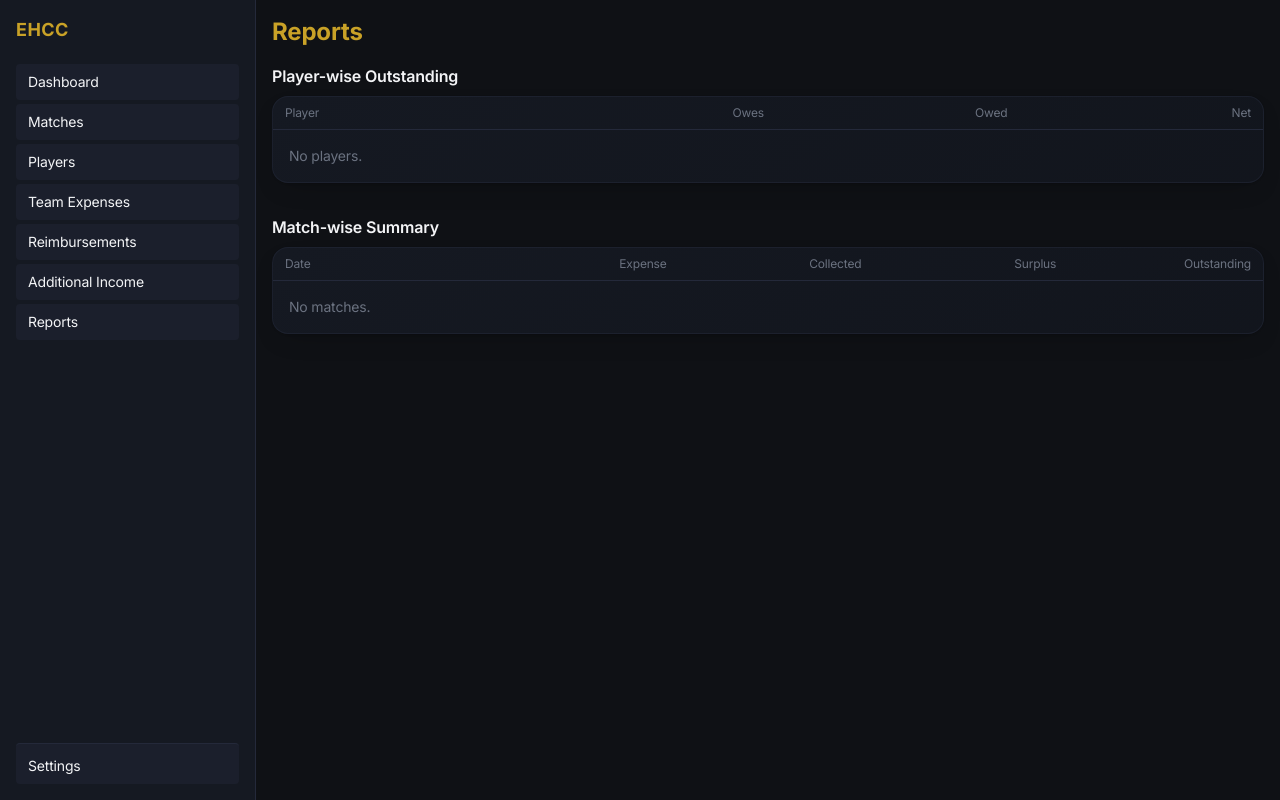
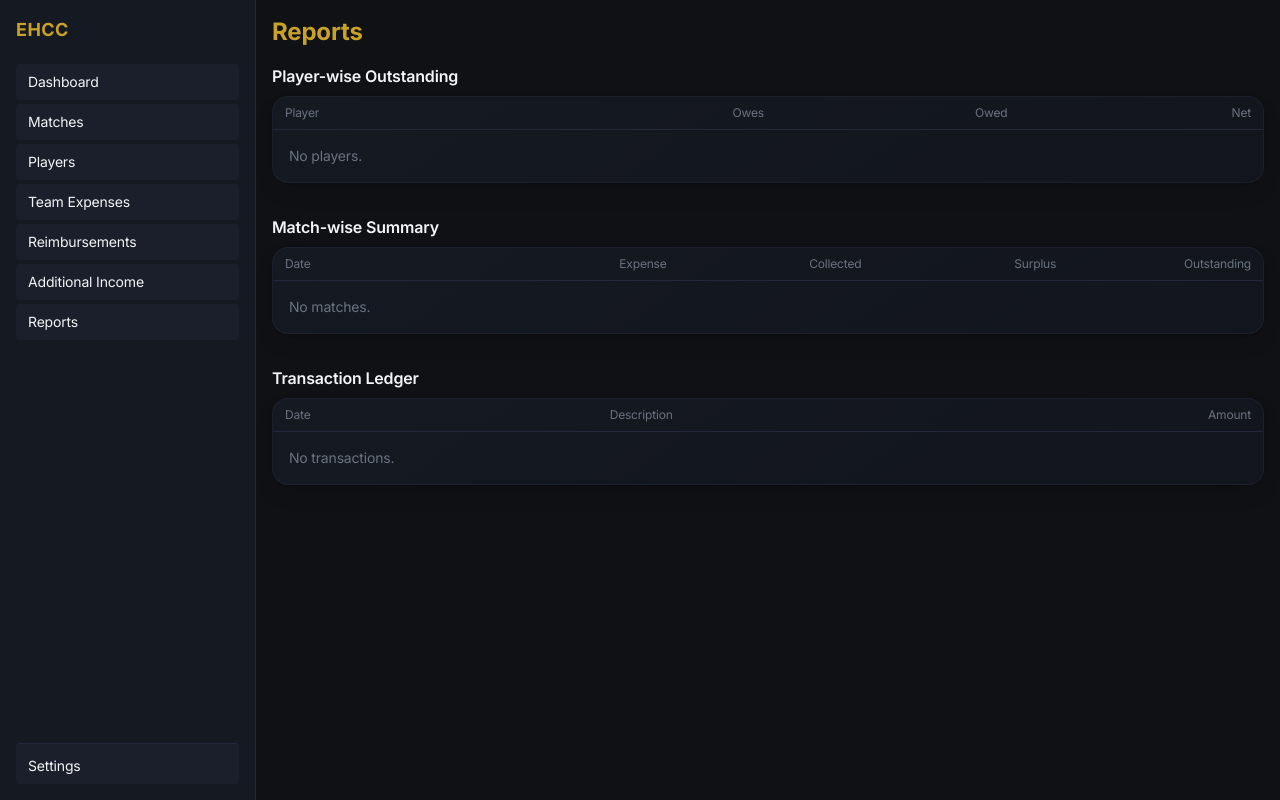
Before and after one commit to digitalrockstar/ehcc-admin, a FastAPI app: template app/templates/reports.html in a window 1280 px wide. Run offline with FastAPI, Linux system fonts and the light colour scheme; the template is opened without the code that fills it, so the values that code supplies are empty; some libraries are stand-ins or nearby versions.

Commit message:
Add full Transaction Ledger to Reports page
Dashboard's Transaction History already included expenses/reimbursements
(verified) but was capped at 10 and dashboard-only. Reports page had no
transaction-level view at all - added a full ledger there covering every
monetary transaction (expenses, reimbursements, income, match fees).

```diff
--- a/app/routers/reports.py
+++ b/app/routers/reports.py
@@ -19,6 +19,11 @@ def reports(request: Request, db: Session = Depends(get_db)):
     matches = db.query(models.Match).filter(models.Match.team_id == team.id).all()
     match_rows = [{"match": m, **get_match_financials(db, m.id)} for m in matches]
 
+    transactions = db.query(models.Transaction).filter(models.Transaction.team_id == team.id).order_by(
+        models.Transaction.date.desc(), models.Transaction.id.desc()
+    ).all()
+
     return templates.TemplateResponse("reports.html", {
         "request": request, "team": team, "player_rows": player_rows, "match_rows": match_rows,
+        "transactions": transactions,
     })
--- a/app/templates/reports.html
+++ b/app/templates/reports.html
@@ -32,4 +32,18 @@
   </div>
   {% else %}<p class="p-4 text-gray-500">No matches.</p>{% endfor %}
 </div>
+
+<h2 class="font-semibold mb-2 mt-8">Transaction Ledger</h2>
+<div class="card rounded-xl overflow-hidden text-sm">
+  <div class="grid grid-cols-3 gap-2 px-3 py-2 text-xs text-gray-500 border-b border-gray-800">
+    <span>Date</span><span>Description</span><span class="text-right">Amount</span>
+  </div>
+  {% for t in transactions %}
+  <div class="grid grid-cols-3 gap-2 px-3 py-2.5 border-b border-gray-800 last:border-0">
+    <span>{{ t.date }}</span>
+    <span class="truncate text-gray-300">{{ t.description or t.type.value }}</span>
+    <span class="text-right font-semibold {{ 'text-green-400' if t.amount >= 0 else 'text-red-400' }}">{{ '+' if t.amount >= 0 }}₹{{ t.amount }}</span>
+  </div>
+  {% else %}<p class="p-4 text-gray-500">No transactions.</p>{% endfor %}
+</div>
 {% endblock %}
```
